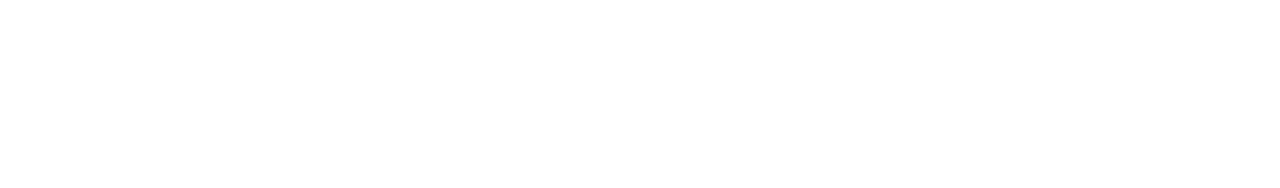
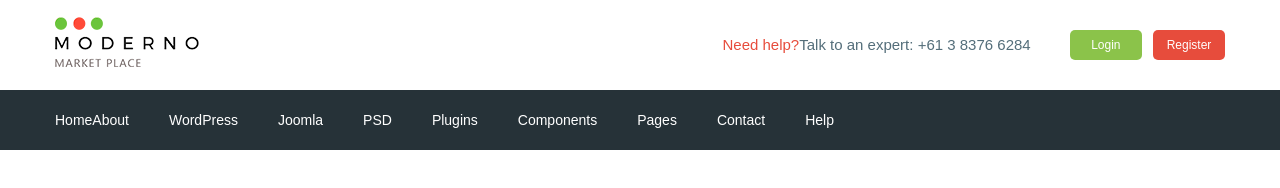
Before and after one commit to Astralin77/moderno, a website: page app/index.html in a window 1280 px wide. Drawn offline with nearby package versions, Linux system fonts and the light colour scheme; files that its build step writes are made by us from their sources.

Commit message:
создал header

```diff
--- a/app/index.html
+++ b/app/index.html
@@ -1,17 +1,81 @@
 <!DOCTYPE html>
 <html lang="en">
+
 <head>
     <meta charset="UTF-8">
     <meta name="viewport" content="width=device-width, initial-scale=1.0">
     <meta http-equiv="X-UA-Compatible" content="ie=edge">
+    <!-- <link href="https://fonts.googleapis.com/css2?family=Roboto:wght@400;500;700&display=swap" rel="stylesheet"> -->
     <link rel="stylesheet" href="css/libs.min.css">
     <link rel="stylesheet" href="css/style.min.css">
-    <title>Document</title>
+    <title>Moderno</title>
 </head>
+
 <body>
+
+    <header class="header">
+        <div class="header__top">
+            <div class="container">
+                <div class="header__top-inner">
+                    <div class="header__logo">
+                        <img src="images/logo.png" alt="logo">
+                    </div>
+                    <div class="header__text">
+                        <a class="header__help" href="#">Need help? </a>Talk to an expert:
+                        <a class="header__phone" href="tel:+61383766284">+61 3 8376 6284</a>
+                    </div>
+                    <div class="header__box">
+                        <a href="#" class="backet"></a>
+                        <a href="" class="header__btn header__btn-login">Login</a>
+                        <a href="" class="header__btn header__btn-register">Register</a>
+                    </div>
+                </div>
+            </div>
+        </div>
+        <div class="header__menu">
+            <div class="container">
+                <nav class="memu">
+                    <ul class="menu__list">
+                        <li>
+
+                            <a class="menu__link" href="#">Home </a>
+                        </li>
+                        <li>
+                            <a class="menu__link" href="#">About </a>
+                        </li>
+                        <li>
+                            <a class="menu__link" href="#">WordPress </a>
+                        </li>
+                        <li>
+                            <a class="menu__link" href="#">Joomla</a>
+                        </li>
+                        <li>
+                            <a class="menu__link" href="#">PSD</a>
+                        </li>
+                        <li>
+                            <a class="menu__link" href="#">Plugins</a>
+                        </li>
+                        <li>
+                            <a class="menu__link" href="#">Components </a>
+                        </li>
+                        <li>
+                            <a class="menu__link" href="#"> Pages </a>
+                        </li>
+                        <li>
+                            <a class="menu__link" href="#">Contact </a>
+                        </li>
+                        <li>
+                            <a class="menu__link" href="#">Help</a>
+                        </li>
+                    </ul>
+                </nav>
+            </div>
+        </div>
+    </header>
 
     <script src="https://ajax.googleapis.com/ajax/libs/jquery/3.4.1/jquery.min.js"></script>
     <script src="js/libs.min.js"></script>
     <script src="js/main.min.js"></script>
 </body>
+
 </html>
--- /dev/null
+++ b/app/scss/_fonts.scss
@@ -0,0 +1,30 @@
+/* roboto-regular - latin */
+@font-face {
+    font-family: 'Roboto-Regular',sans-serif;
+    font-style: normal;
+    font-weight: 400;
+    src:
+         url('../fonts/Roboto-Regular.woff2') format('woff2'), /* Super Modern Browsers */
+         url('../fonts/Roboto-Regular.woff') format('woff'), /* Modern Browsers */
+
+  }
+
+  @font-face {
+    font-family: 'Roboto-Medium',sans-serif;
+    font-style: normal;
+    font-weight: 500;
+    src:
+         url('../fonts/Roboto-Medium.woff2') format('woff2'), /* Super Modern Browsers */
+         url('../fonts/Roboto-Medium.woff') format('woff'), /* Modern Browsers */
+
+  }
+
+  @font-face {
+    font-family: 'Roboto-Bold',sans-serif;
+    font-style: normal;
+    font-weight: 700;
+    src:
+         url('../fonts/Roboto-Bold.woff2') format('woff2'), /* Super Modern Browsers */
+         url('../fonts/Roboto-Bold.woff') format('woff'), /* Modern Browsers */
+
+  }
--- /dev/null
+++ b/app/scss/_global.scss
@@ -0,0 +1,36 @@
+html{
+    box-sizing: border-box;
+}
+
+*,
+*::before,
+*::after{
+    box-sizing: inherit;
+}
+
+body{
+    font-weight: 400;
+    font-family: 'Roboto-Regular',sans-serif;
+    font-size: 15px;
+    line-height: 24px;
+    color: #546e7a;
+}
+
+a{
+    display: inline-block;
+    text-decoration: none;
+    color: #546e7a;
+}
+
+ul,
+li{
+    margin: 0;
+    padding: 0;
+    list-style: none;
+}
+
+.container{
+    max-width: 1200px;
+    padding: 0 15px;
+    margin: 0 auto;
+}
--- /dev/null
+++ b/app/scss/_vars.scss
@@ -0,0 +1,4 @@
+$text: #546e7a;
+$red: #e74c3c;
+$green: #8bc34a;
+$bg: #263238;
--- a/app/scss/style.scss
+++ b/app/scss/style.scss
@@ -1,14 +1,53 @@
-html{
-    box-sizing: border-box;
+@import 'global';
+@import 'vars';
+@import 'fonts';
+
+.header__top-inner{
+    display: flex;
+    justify-content: space-between;
+    align-items: center;
+    height: 90px;
+}
+.header__text{
+    margin-left: auto;
+    margin-right: 35px;
+}
+.header__help{
+    color: $red;
+}
+.header__btn{
+    padding: 9px;
+    width: 72px;
+    font-size: 12px;
+    font-weight: 400;
+    color: #fff;
+    border-radius: 5px;
+    text-align: center;
+    line-height: 1;
 }
 
-*,
-*::before,
-*::after{
-    box-sizing: inherit;
+.header__btn-login{
+    background-color: $green;
+}
+.header__btn-register{
+    background-color: $red;
+    margin-left: 7px;
+}
+.header__menu{
+    background-color: $bg;
+    padding: 15px 0;
+}
+.menu__list{
+    display: flex;
+    align-items: center;
+    & li + li{
+        margin-right: 40px;
+    }
 }
 
-.body{
-    transition: all .3s;
-    display: flex;
+.menu__link{
+    font-size: 14px;
+    color: #fff;
+    font-weight: 400;
+    line-height: 30px;
 }
--- a/gulpfile.js
+++ b/gulpfile.js
@@ -8,7 +8,7 @@ let gulp = require('gulp'),
     cssmin = require('gulp-cssmin');
 
  gulp.task('sass', function(){
-      return gulp.src('app/scss/style.scss')
+      return gulp.src('app/scss/**/*.scss')
             .pipe(sass({outputStyle: 'compressed'}))
             .pipe(rename({suffix : '.min'}))
             .pipe(autoprefixer({
@@ -60,7 +60,7 @@ let gulp = require('gulp'),
 });
 
 gulp.task('watch', function(){
-    gulp.watch('app/scss/style.scss', gulp.parallel('sass'))
+    gulp.watch('app/scss/**/*.scss', gulp.parallel('sass'))
     gulp.watch('app/*.html', gulp.parallel('html'))
     gulp.watch('app/js/*.js', gulp.parallel('js'))
 });
```
Also changed, not shown: app/fonts/Roboto-Bold.ttf (added), app/fonts/Roboto-Bold.woff (added), app/fonts/Roboto-Bold.woff2 (added), app/fonts/Roboto-Medium.ttf (added), app/fonts/Roboto-Medium.woff (added), app/fonts/Roboto-Medium.woff2 (added), app/fonts/Roboto-Regular.ttf (added), app/fonts/Roboto-Regular.woff (added), app/fonts/Roboto-Regular.woff2 (added), app/images/logo.png (added), app/js/libs.min.js.
